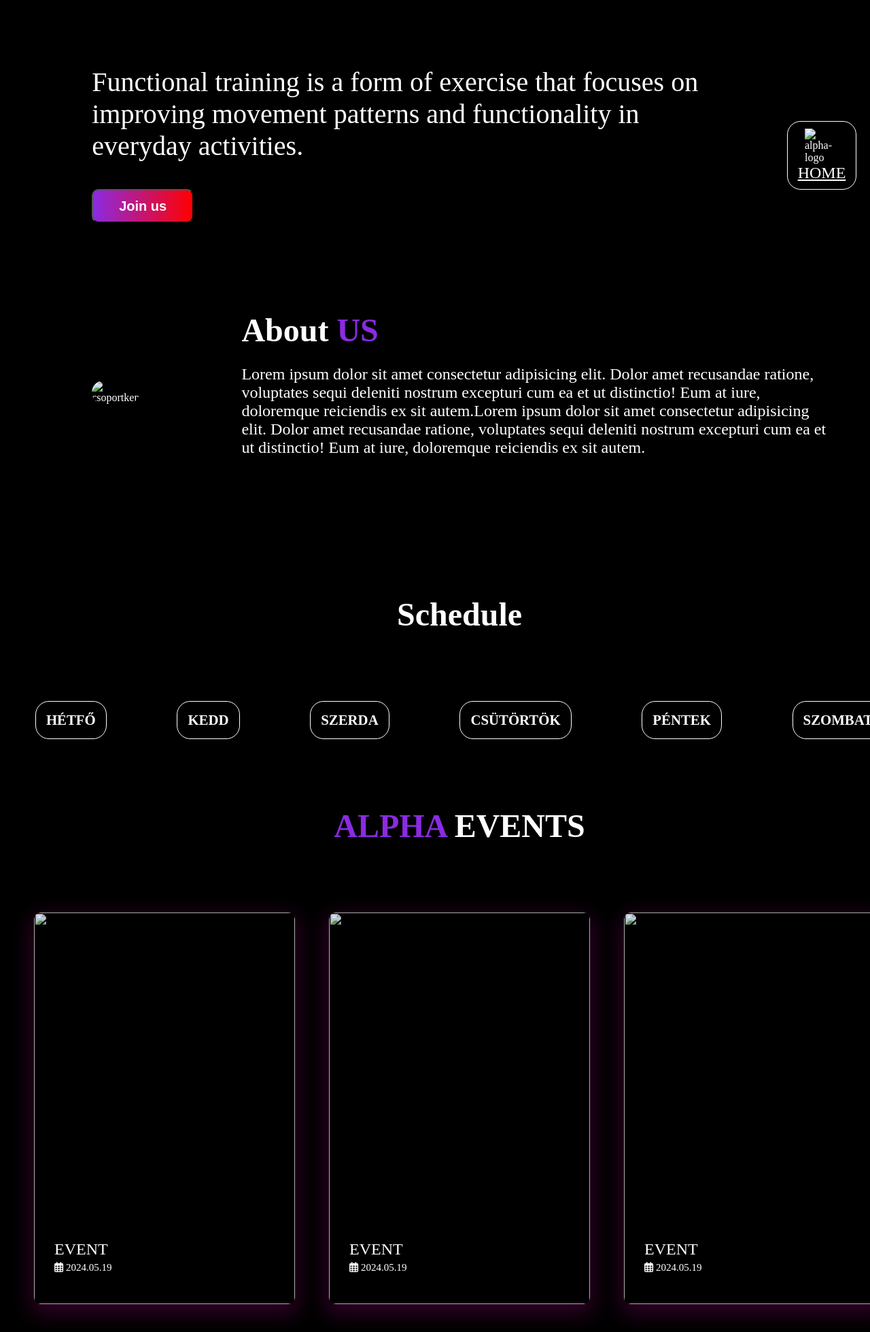
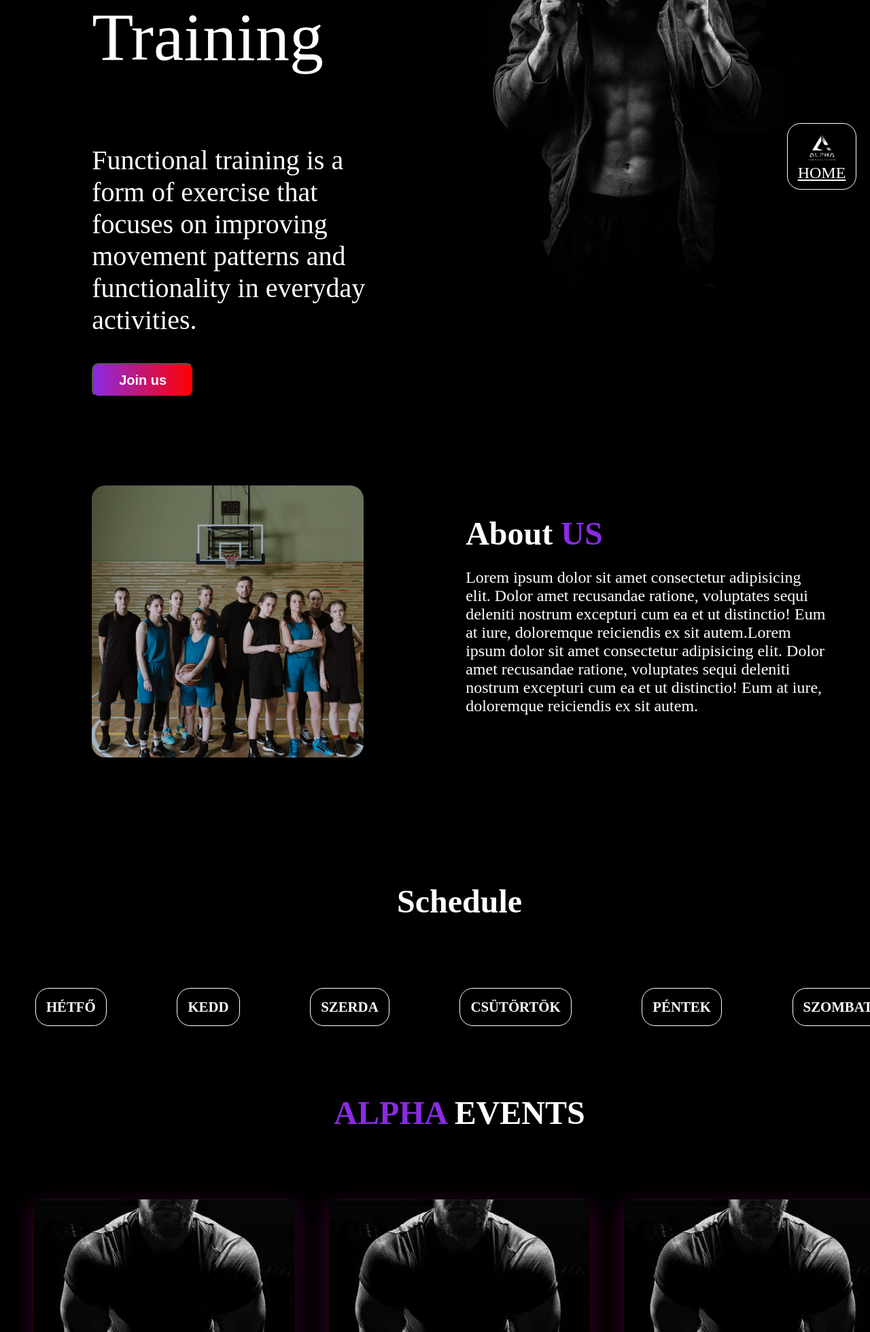
Before and after one commit to GT-ws/AlphaFunctional, a plain HTML site: page final-index.html in a window 1280 px wide. Shown: the part 501-2460 px from the top of the page at 68% size. Drawn offline with Linux system fonts and the light colour scheme; a web font is replaced by a local one.

Commit message:
Update final-index.html

```diff
--- a/final-index.html
+++ b/final-index.html
@@ -22,7 +22,7 @@
 
 <body id="scrolltop">
   <div class="main-container">
-    <img class="alphalogoresponsive" src="Resources/logo.png" alt="logo">
+    <img class="alphalogoresponsive" src="logo.png" alt="logo">
     <div class="toggle_btn"><i class="fa-solid fa-bars" ></i></div>
     <div class="flex-container">
 
@@ -30,7 +30,7 @@
             <li><a href="#Home">Home</a></li>
             <li><a href="#AboutUs">About Us</a> </li>
             <li><a href="#Schedule">Schedule</a> </li>
-            <div><img class="alphalogo" src="Resources/logo.png" alt="logo"></div>
+            <div><img class="alphalogo" src=logo.png" alt="logo"></div>
             <li><a href="#Events">EVENTS</a> </li>
             <li><a href="#Pricing">PRICING</a> </li>
             <li><a href="Contact">Contact</a> </li>
@@ -55,7 +55,7 @@
         </div>
 
         <div class="home-img">
-          <img src="Resources/home-fit-img.jpg" alt="" class="home-fit-img">
+          <img src="home-fit-img.jpg" alt="" class="home-fit-img">
         </div>
 
     </div>
@@ -66,7 +66,7 @@
   <div class="flex-container-about-us" id="AboutUs">
 
     <div class="image-div">
-      <img class="about-us-image" src="resources/kep.jpg" alt="csoportkep">
+      <img class="about-us-image" src="kep.jpg" alt="csoportkep">
     </div>
     <div class="text-div">
       <h3 class="about-us-title">About <span class="functional-color">US</span></h3>
@@ -456,7 +456,7 @@
 
 <div class="card-container">
   <div class = "card">
-    <img src="resources/training-event.webp" alt="">
+    <img src="training-event.webp" alt="">
     <div class="card-content">
       <h2>
         Event
@@ -471,7 +471,7 @@
   </div>
 
   <div class = "card">
-    <img src="resources/training-event.webp" alt="">
+    <img src="training-event.webp" alt="">
     <div class="card-content">
       <h2>
         Event
@@ -489,7 +489,7 @@
 
 
   <div class = "card">
-      <img src="resources/training-event.webp" alt="">
+      <img src="training-event.webp" alt="">
       <div class="card-content">
           <h2>
               Event
@@ -653,8 +653,8 @@ onclick="toggleShowPrices('personal-train')">Szemelyi edzes</button>
       <h3>Tel: +40 - 123 - 456 - 789</h3>
       <h3>Email address: alphafunctional@gmail.com</h3>
       <div class="social-buttons">
-        <a href=""><img src="resources/facebook.png" alt=""></a>
-        <a href=""><img src="resources/instagram.png" alt=""></a>
+        <a href=""><img src="facebook.png" alt=""></a>
+        <a href=""><img src="instagram.png" alt=""></a>
       </div>
     </div>
 
@@ -663,7 +663,7 @@ onclick="toggleShowPrices('personal-train')">Szemelyi edzes</button>
 
   <div class="gt-web">
       <h3>Created by:</h3>
-      <img src="resources/logo-no-background.png" alt="">
+      <img src="logo-no-background.png" alt="">
   </div>
 
   <!-- ------------------------------------------------- END OF FOOTER SECTION --------------------------------------------------------------- -->
@@ -671,7 +671,7 @@ onclick="toggleShowPrices('personal-train')">Szemelyi edzes</button>
   <!-- FLOATING BUTTON -->
 
   <div class="floating-button">
-    <img src="resources/logo.png" alt="alpha-logo">
+    <img src="logo.png" alt="alpha-logo">
     <a href="#scrolltop">HOME</a>
   </div>
 
```
